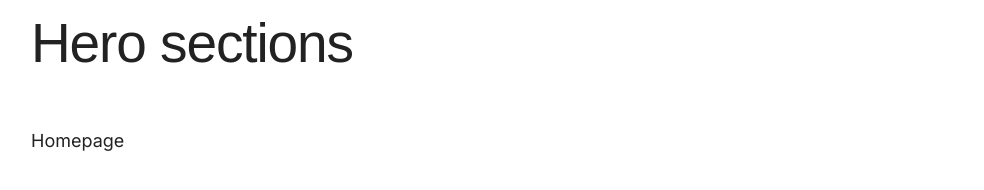
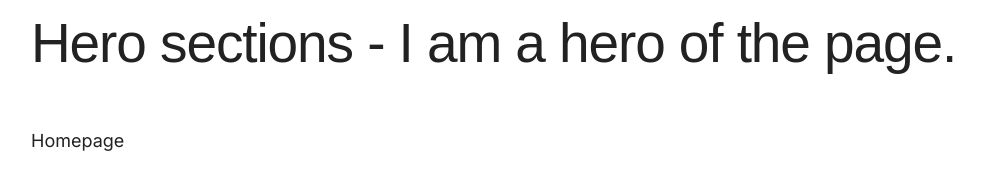
Before and after one commit to pagevamp/crozier-demo, a website: page dev/hero.html in a window 1280 px wide. Shown: the whole page, without its empty margins (49-1033 px from the left). Drawn offline with nearby package versions, Linux system fonts and the light colour scheme; files that its build step writes are made by us from their sources; files whose address does not match are found by name; a web font is replaced by a local one.

Commit message:
changes made in hero

```diff
--- a/dev/hero.html
+++ b/dev/hero.html
@@ -11,7 +11,7 @@
                         <div class="container">
                             <div class="row">
                                 <div class="col">
-                                    <h1>Hero sections</h1>
+                                    <h1>Hero sections - I am a hero of the page.</h1>
                                 </div>
                             </div>
                         </div>
```
